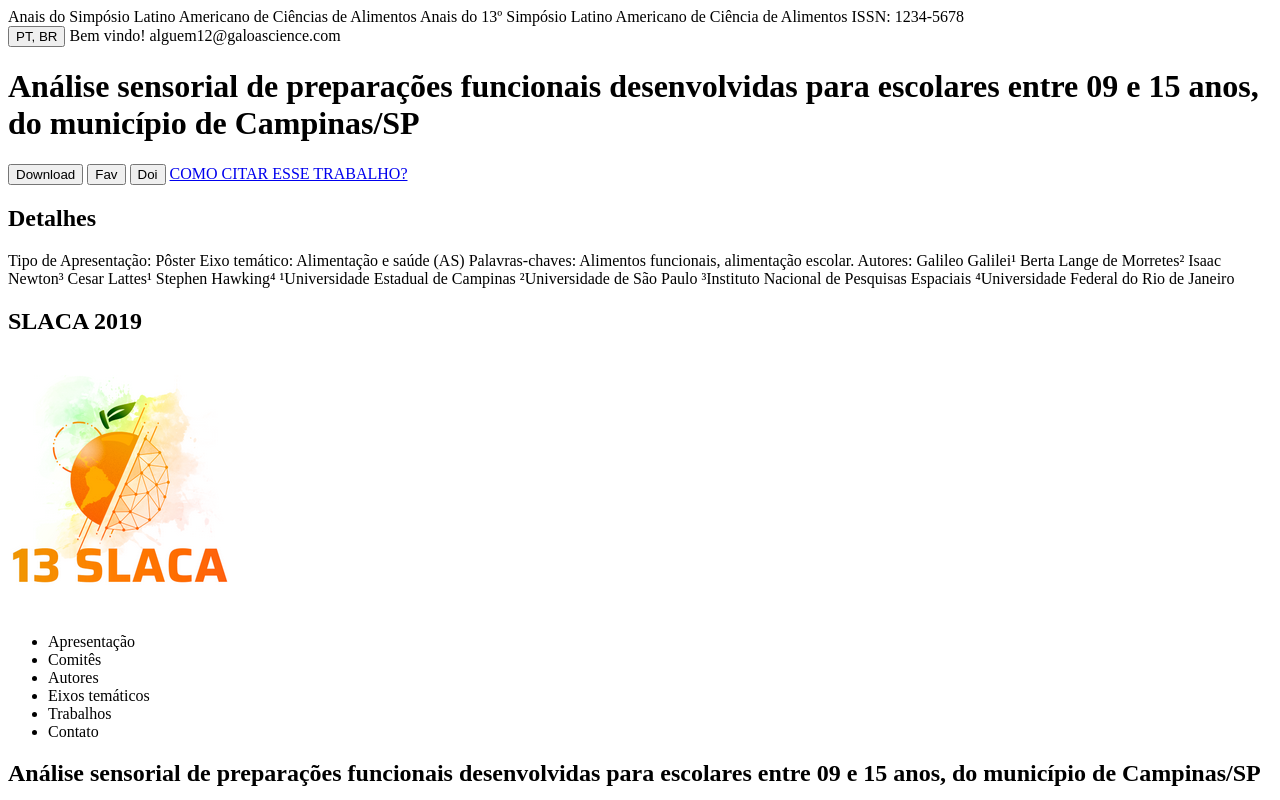
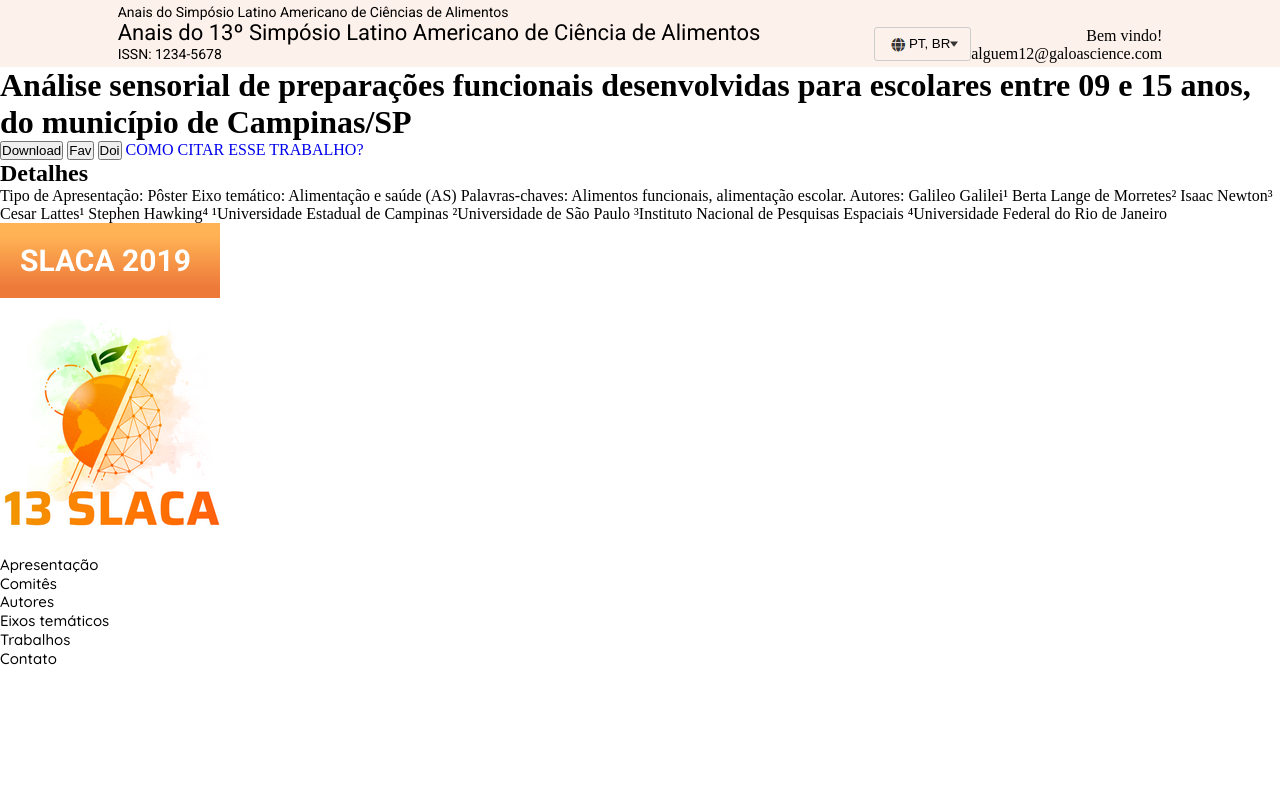
Before and after one commit to Davisilvas/teste-frontend-chuva, a plain HTML site: page index.html in a window 1280 px wide. Shown: the top 800 px of the page. Drawn offline with Linux system fonts and the light colour scheme.

Commit message:
did part of the css

```diff
--- a/assets/style.css
+++ b/assets/style.css
@@ -0,0 +1,120 @@
+@import url('https://fonts.googleapis.com/css2?family=Quicksand:wght@500;700&family=Roboto:wght@400;500;700;900&display=swap');
+
+*{
+    margin:0;
+    padding: 0;
+    box-sizing:border-box;
+    text-decoration: none;
+}
+
+.container{
+    display: flex;
+    flex-direction: column;
+    height: 100vh;
+    width: 100vw;
+}
+
+/* ---------HEADER--------- */
+
+header{
+    display: flex;
+    flex-direction: row;
+    align-items: flex-end;
+    justify-content: space-evenly;
+
+    background-color:#FDF1EB;
+    padding: 4px;
+
+
+}
+
+.texts{
+    display: flex;
+    flex-direction: column;
+}
+
+.texts-one{
+    font-family: 'roboto', sans-serif;
+    font-weight: 400;
+    font-size: 14px;
+    line-height: 16.41px;
+
+}
+
+.texts-two{
+    font-family: 'roboto', sans-serif;
+    font-weight: 400;
+    font-size: 22px;
+    line-height: 25.78px;
+}
+
+.rightSide{
+    display: flex;
+    flex-direction: row;
+}
+
+.rightSide button{
+    border: none;
+    background-color: transparent;
+}
+
+.switch{
+    font-family: 'Quicksand';
+    font-weight: 400;
+    font-size: 14px;
+    line-height: 17.5px;
+
+    width: 97px;
+    height: 34px;
+
+    display: flex;
+    flex-direction: row;
+    align-items: center;
+    justify-content: center;
+
+
+    border: 1px solid #CCCCCC;
+    border-radius: 3px;
+}
+
+.greetings{
+    display: flex;
+    flex-direction: column;
+    align-items: flex-end;
+}
+
+
+/* --------- SLACA--------- */
+
+.slaca{
+    display: flex;
+    flex-direction: column;
+
+    width: 220px;
+    height: 100vh;
+}
+
+.slaca h2{
+    padding: 20px;
+    background: linear-gradient( to bottom, #FFB354 16.62%,  #EE7A3A  85.61%);
+
+    font-family: 'Roboto', sans-serif;
+    color: white;
+    font-weight: 700;
+    font-size: 30px;
+    line-height: 35.16px;
+}
+
+.slaca img{
+    width: 220px;
+    height: 258px;
+}
+
+.slaca li{
+    font-family: 'Quicksand', sans-serif;
+    font-weight: 500;
+    font-size: 15px;
+    line-height: 18.75px;
+
+    list-style: none;
+}
--- a/index.html
+++ b/index.html
@@ -12,18 +12,24 @@
     <div class="container">
         <header>
             <div class="texts">
-                <span>Anais do Simpósio Latino Americano de Ciências de Alimentos</span>
+                <span class="texts-one">Anais do Simpósio Latino Americano de Ciências de Alimentos</span>
 
-                <span>Anais do 13º Simpósio Latino Americano de Ciência de Alimentos </span>
+                <span class="texts-two">Anais do 13º Simpósio Latino Americano de Ciência de Alimentos </span>
 
-                <span>ISSN: 1234-5678</span>
+                <span class="texts-one">ISSN: 1234-5678</span>
             </div>
 
             <div class="rightSide">
-                <button>PT, BR</button>
+                <div class="switch">
+                    <img src="./assets/images/language image.png" class="globe">
+                    <button type="language" class="language">PT, BR</button>
+                    <img src="./assets/images/dropdown.png" class="arrow">
+                </div>
 
-                <span>Bem vindo!</span>
-                <span>alguem12@galoascience.com</span>
+                <div class="greetings">
+                    <span>Bem vindo!</span>
+                    <span>alguem12@galoascience.com</span>
+                </div>
                 <!-- imagem aqui -->
             </div>
         </header>
@@ -61,7 +67,7 @@
                 </p>
             </section>
 
-            <section>
+            <section class="slaca">
                 <h2>SLACA 2019</h2>
 
                 <img src="./assets/images/dewey 4.png">
```
Also changed, not shown: assets/images/dropdown.png (added).
